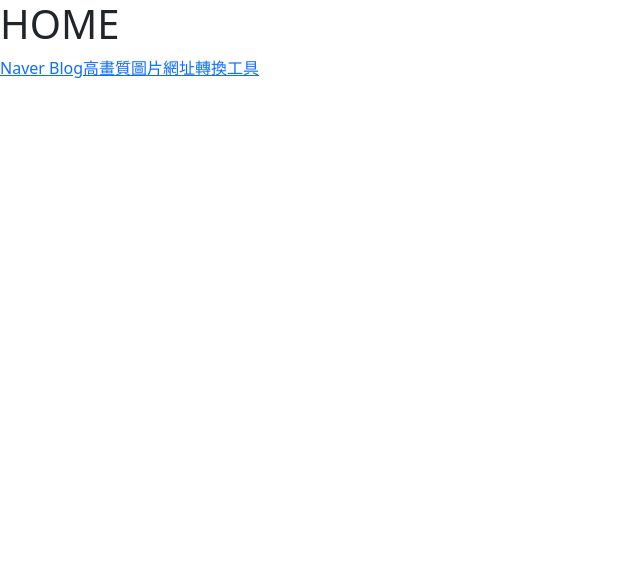
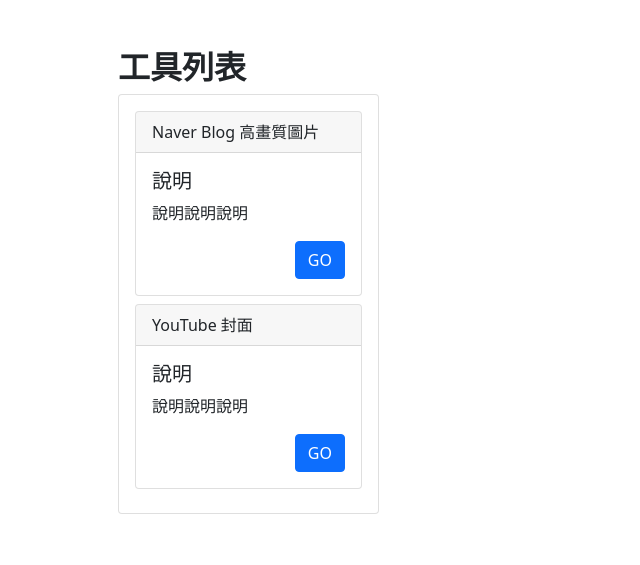
Before and after one commit to puppycat0109/MySiteTools, a plain HTML site: page index.html in a window 1280 px wide. Shown: the whole page, without its empty margins (0-640 px from the left). Drawn offline with Linux system fonts and the light colour scheme.

Commit message:
更新介面

```diff
--- a/index.html
+++ b/index.html
@@ -7,14 +7,36 @@
     <script src="js/jquery-3.6.0.js"></script>
     <link href="bootstrap-5.0.0-dist/css/bootstrap.css" rel="stylesheet">
     <script src="bootstrap-5.0.0-dist/js/bootstrap.bundle.js"></script>
-    <title>Page Title</title>
+    <title>網站工具</title>
 </head>
 
 <body>
+    <div class="container p-5">
+        <h2><strong>工具列表</strong></h2>
+        <div class="card form-inline p-3 col-3">
+            <div class="card mb-2">
+                <div class="card-header">
+                    Naver Blog 高畫質圖片
+                </div>
+                <div class="card-body">
+                    <h5 class="card-title">說明</h5>
+                    <p class="card-text">說明說明說明</p>
+                    <a href="./naverblog_hdpic_generator.html" class="btn btn-primary" style="float: right">GO</a>
+                </div>
+            </div>
+            <div class="card mb-2">
+                <div class="card-header">
+                    YouTube 封面
+                </div>
+                <div class="card-body">
+                    <h5 class="card-title">說明</h5>
+                    <p class="card-text">說明說明說明</p>
+                     <a href="./youtube_thumbnail_generator.html" class="btn btn-primary" style="float: right">GO</a>
 
-    <h1>HOME</h1>
-    <a href="./naverblog_hdpic_generator">Naver Blog高畫質圖片網址轉換工具</a>
-
+                </div>
+            </div>
+        </div>
+    </div>
 </body>
 
 </html>
```
Also changed, not shown: js/nvb_hdpic_generator.js (+0 -45 lines), naverblog_hdpic_generator.html (+2 -2 lines).
